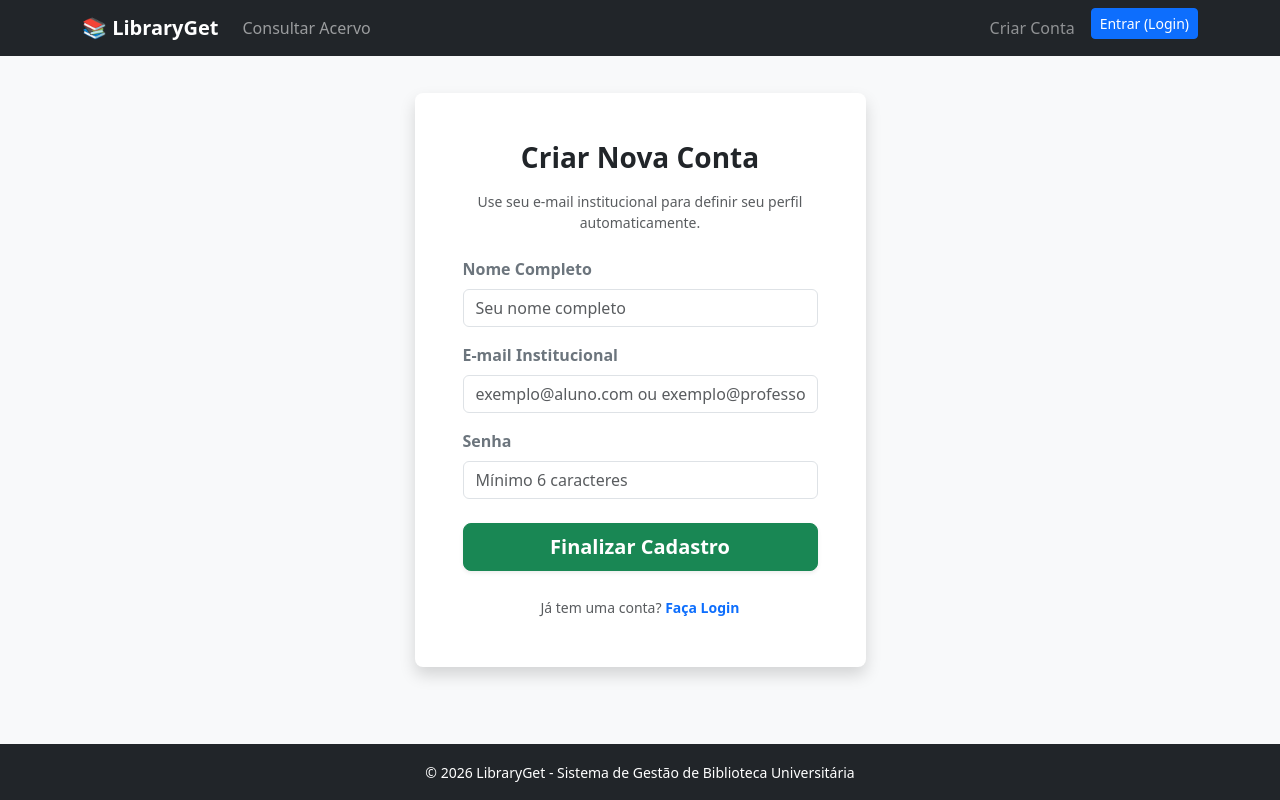
After one commit to FreitasWendel/LibraryGet, a Flask app: page /cadastro in a window 1280 px wide. The commit adds this page. Run offline with Flask 3, Linux system fonts and the light colour scheme.

Commit message:
adicionando cadastro

```diff
--- a/src/controllers/__init__.py
+++ b/src/controllers/__init__.py
@@ -1,8 +1,12 @@
 from src.controllers.auth import auth_bp
 from src.controllers.acervo import acervo_bp
 from src.controllers.bibliotecario import bibliotecario_bp
+from src.controllers.professor import professor_bp
+from src.controllers.aluno import aluno_bp
 
 def register_blueprints(app):
     app.register_blueprint(auth_bp)
     app.register_blueprint(acervo_bp)
     app.register_blueprint(bibliotecario_bp)
+    app.register_blueprint(professor_bp)
+    app.register_blueprint(aluno_bp)
--- a/src/controllers/auth.py
+++ b/src/controllers/auth.py
@@ -1,6 +1,10 @@
 from flask import Blueprint, render_template, request, redirect, url_for,flash,session
 from src.models.usuario import Usuario
 import functools
+
+from src.models import db
+from src.models.usuario import Usuario
+
 auth_bp = Blueprint('auth', __name__)
 
 @auth_bp.route('/login', methods=['GET', 'POST'])
@@ -52,3 +56,42 @@ def login_required(perfil_exigido=None):
             return view(**kwargs)
         return wrapped_view
     return decorator
+
+@auth_bp.route('/cadastro', methods=['GET', 'POST'])
+def cadastro():
+    if request.method == 'POST':
+        nome = request.form.get('nome').strip()
+        email = request.form.get('email').strip().lower()
+        senha = request.form.get('senha')
+
+        usuario_existente = Usuario.query.filter_by(email=email).first()
+        if usuario_existente:
+            flash('Email já cadastrado. Tente outro.', 'danger')
+            return redirect(url_for('auth.cadastro'))
+
+        if '@professor.' in email or email.endswith('@professor.com'):
+            perfil_definido = 'Professor'
+        elif '@aluno.' in email or email.endswith('@aluno.com'):
+            perfil_definido = 'Aluno'
+        else:
+            flash('Email deve conter @professor ou @aluno para definir perfil.', 'danger')
+            return redirect(url_for('auth.cadastro'))
+
+        novo_usuario = Usuario(
+            nome=nome,
+            email=email,
+            perfil=perfil_definido
+        )
+        novo_usuario.set_senha(senha)
+
+        try:
+            db.session.add(novo_usuario)
+            db.session.commit()
+            flash('Cadastro realizado com sucesso! Faça login para acessar.', 'success')
+            return redirect(url_for('auth.login'))
+        except Exception as e:
+            db.session.rollback()
+            flash('Erro ao cadastrar usuário. Tente novamente.', 'danger')
+            return redirect(url_for('auth.cadastro'))
+
+    return render_template('auth/cadastro.html')
--- /dev/null
+++ b/src/templates/auth/cadastro.html
@@ -0,0 +1,48 @@
+{% extends 'base.html' %}
+
+{% block title %}Cadastro - LibraryGet{% endblock %}
+
+{% block content %}
+<div class="row justify-content-center align-items-center" style="min-height: 75vh;">
+    <div class="col-md-6 col-lg-5">
+        <div class="card shadow border-0 rounded-3">
+            <div class="card-body p-4 p-sm-5">
+
+                <h3 class="card-title text-center mb-3 fw-bold text-dark">Criar Nova Conta</h3>
+                <p class="text-muted text-center small mb-4">Use seu e-mail institucional para definir seu perfil automaticamente.</p>
+
+                <form action="{{ url_for('auth.cadastro') }}" method="POST">
+
+                    <div class="mb-3">
+                        <label for="nome" class="form-label text-secondary fw-semibold">Nome Completo</label>
+                        <input type="text" class="form-control" id="nome" name="nome" placeholder="Seu nome completo" required>
+                    </div>
+
+                    <div class="mb-3">
+                        <label for="email" class="form-label text-secondary fw-semibold">E-mail Institucional</label>
+                        <input type="email" class="form-control" id="email" name="email" placeholder="exemplo@aluno.com ou exemplo@professor.com" required>
+                    </div>
+
+                    <div class="mb-4">
+                        <label for="senha" class="form-label text-secondary fw-semibold">Senha</label>
+                        <input type="password" class="form-control" id="senha" name="senha" placeholder="Mínimo 6 caracteres" minlength="6" required>
+                    </div>
+
+                    <div class="d-grid">
+                        <button type="submit" class="btn btn-success btn-lg fw-bold shadow-sm">
+                            Finalizar Cadastro
+                        </button>
+                    </div>
+
+                </form>
+
+                <div class="text-center mt-4">
+                    <span class="text-muted small">Já tem uma conta? </span>
+                    <a href="{{ url_for('auth.login') }}" class="small text-decoration-none fw-semibold">Faça Login</a>
+                </div>
+
+            </div>
+        </div>
+    </div>
+</div>
+{% endblock %}
--- a/src/templates/base.html
+++ b/src/templates/base.html
@@ -33,10 +33,13 @@
                             <a class="btn btn-outline-light btn-sm" href="{{ url_for('auth.logout') }}">Sair</a>
                         </li>
                     {% else %}
-                        <li class="nav-item">
-                            <a class="btn btn-primary btn-sm" href="{{ url_for('auth.login') }}">Entrar (Login)</a>
-                        </li>
-                    {% endif %}
+    <li class="nav-item me-2">
+        <a class="nav-link text-white-50" href="{{ url_for('auth.cadastro') }}">Criar Conta</a>
+    </li>
+    <li class="nav-item">
+        <a class="btn btn-primary btn-sm" href="{{ url_for('auth.login') }}">Entrar (Login)</a>
+    </li>
+{% endif %}
                 </ul>
             </div>
         </div>
```
Also changed, not shown: src/controllers/aluno.py (+15 -0 lines), src/controllers/professor.py (+14 -0 lines), src/templates/aluno/painel.html (added, +35 -0 lines), src/templates/professor/painel.html (added, +33 -0 lines).
